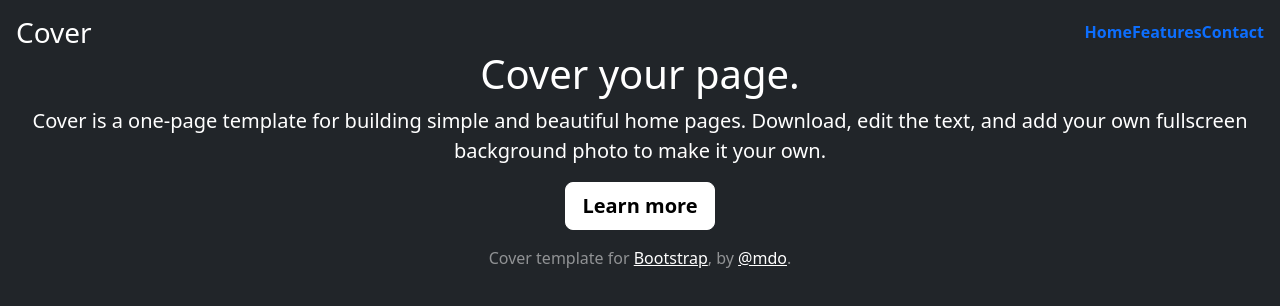
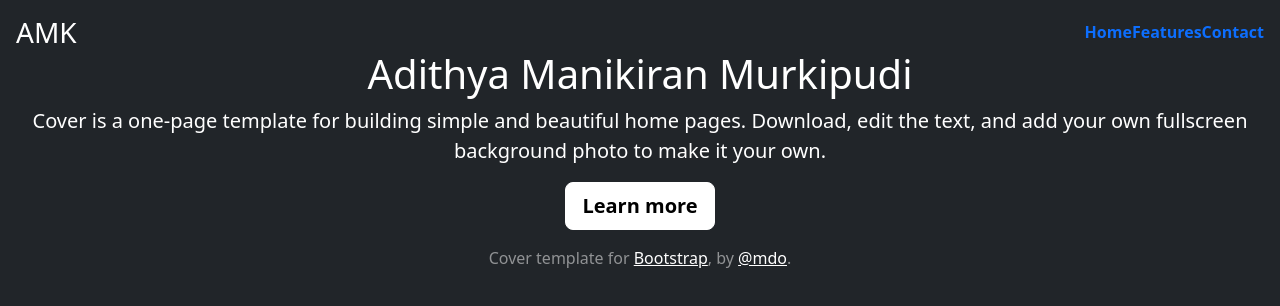
Before and after one commit to AdithyaManikiran/Adithya_Website, a plain HTML site: page index.html in a window 1280 px wide. Drawn offline with nearby package versions, Linux system fonts and the light colour scheme.

Commit message:
title changes

```diff
--- a/index.html
+++ b/index.html
@@ -19,7 +19,7 @@
     <div class="cover-container d-flex w-100 h-100 p-3 mx-auto flex-column">
         <header class="mb-auto">
             <div>
-                <h3 class="float-md-start mb-0">Cover</h3>
+                <h3 class="float-md-start mb-0">AMK</h3>
                 <nav class="nav nav-masthead justify-content-center float-md-end">
                     <a class="nav-link fw-bold py-1 px-0 active" aria-current="page" href="#">Home</a>
                     <a class="nav-link fw-bold py-1 px-0" href="#">Features</a>
@@ -29,7 +29,7 @@
         </header>
 
         <main class="px-3">
-            <h1>Cover your page.</h1>
+            <h1>Adithya Manikiran Murkipudi</h1>
             <p class="lead">Cover is a one-page template for building simple and beautiful home pages. Download, edit
                 the text, and add your own fullscreen background photo to make it your own.</p>
             <p class="lead">
```
